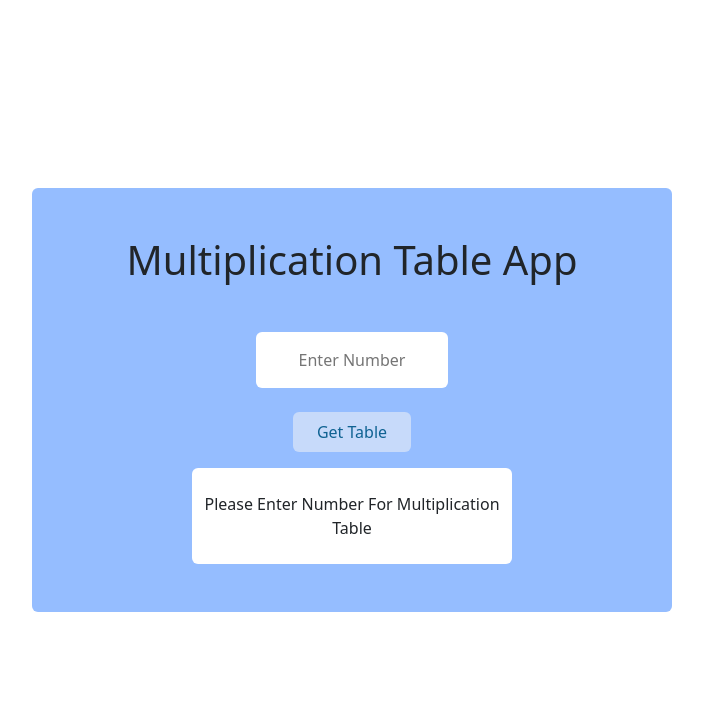
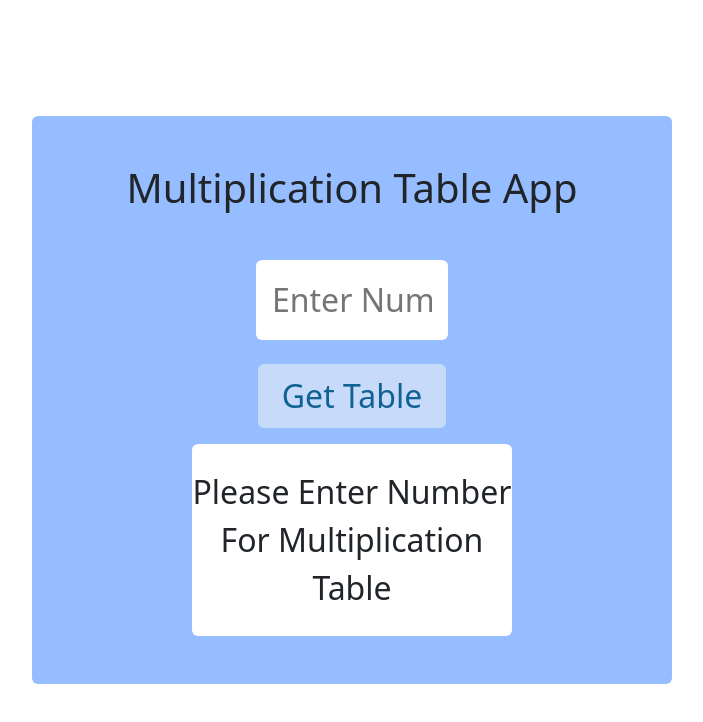
Before and after one commit to pawantech12/multiplication-table-app, a plain HTML site: page index.html in a window 1280 px wide. Shown: the whole page, without its empty margins (288-991 px from the left). Drawn offline with nearby package versions, Linux system fonts and the light colour scheme.

Commit message:
Update style.css

```diff
--- a/css/style.css
+++ b/css/style.css
@@ -22,3 +22,6 @@
 #display{
     background: #fff;
 }
+.app-container div{
+    font-size: 2rem;
+}
```
